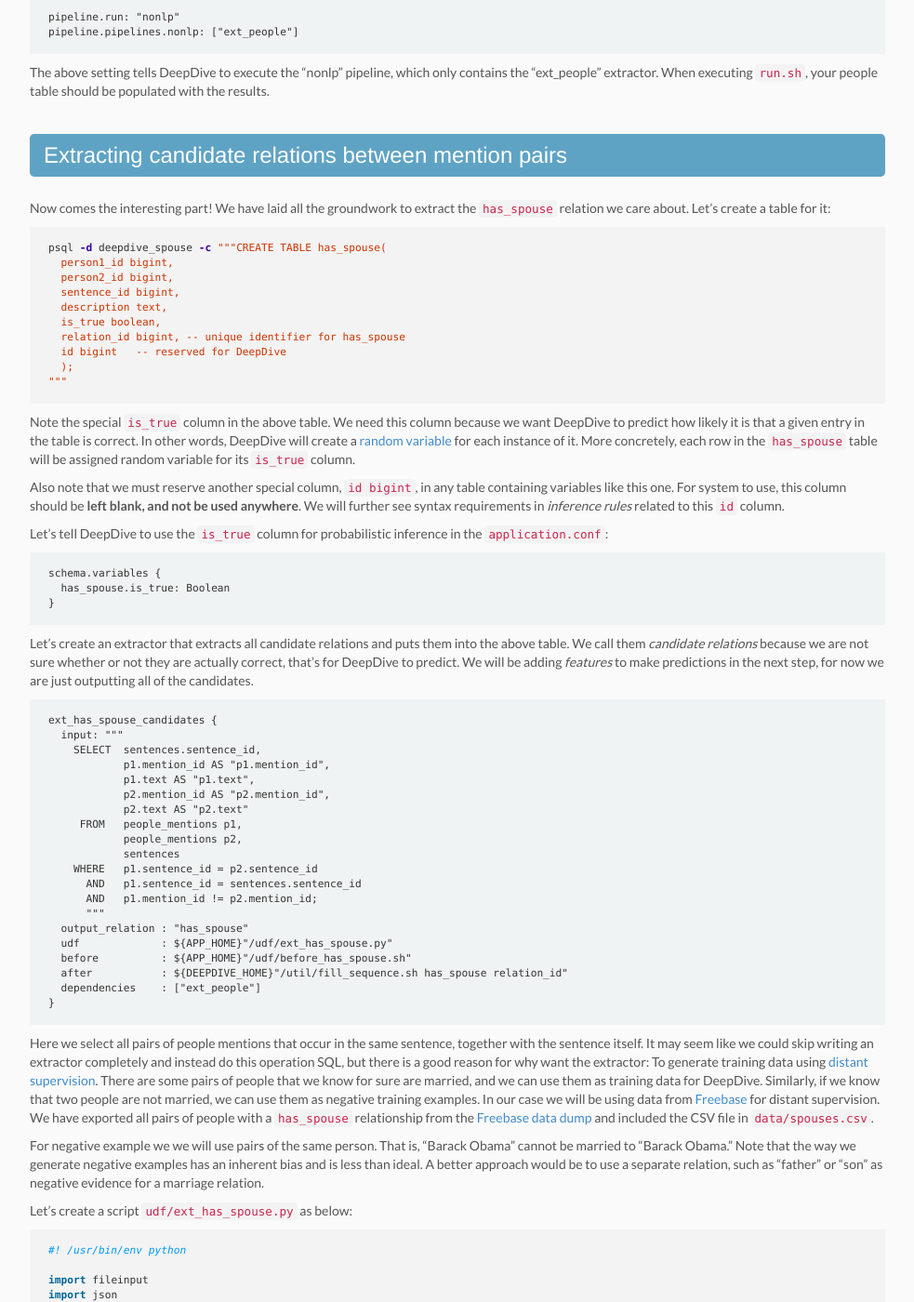
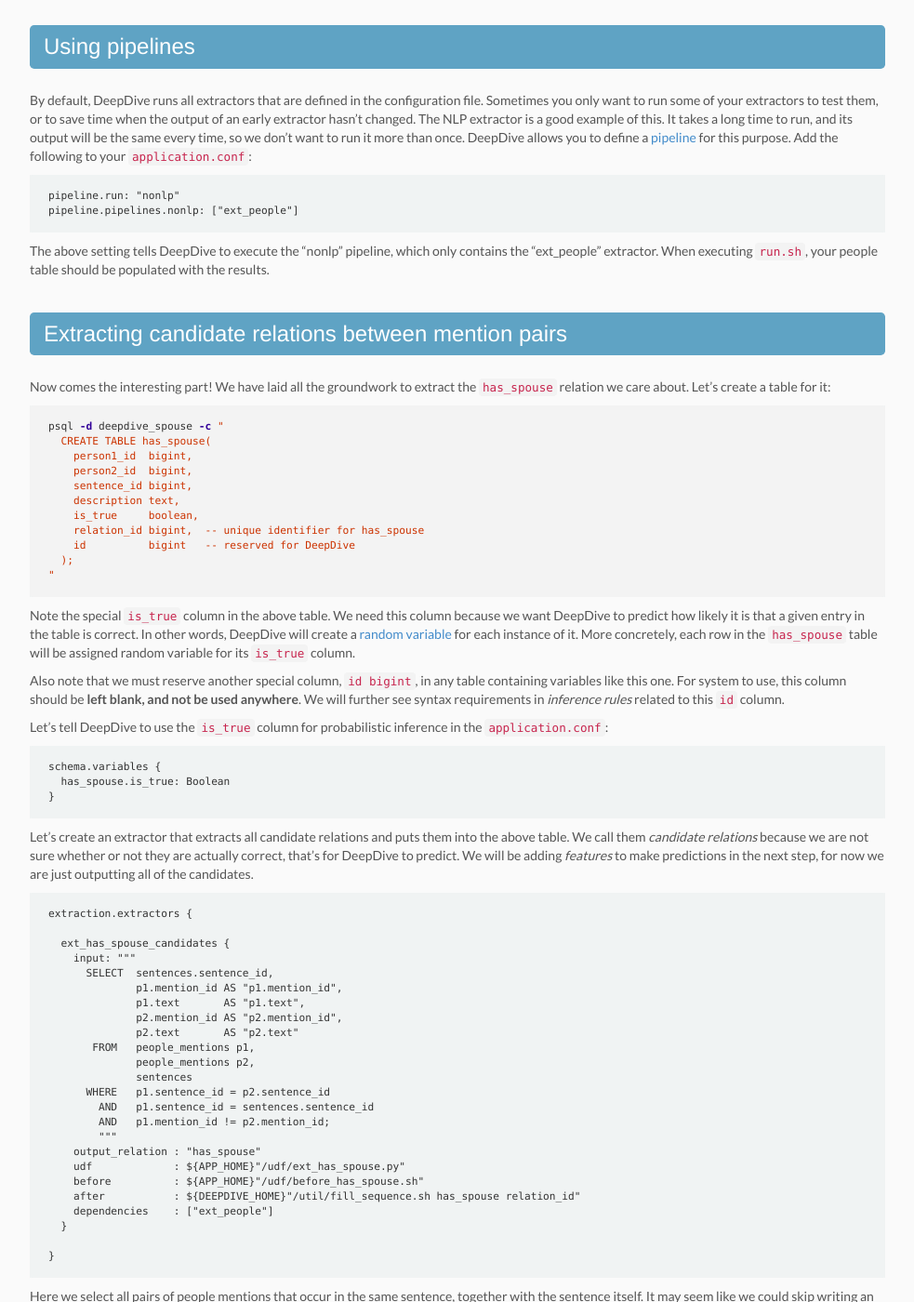
Before and after one commit to senaraiandi/deepdive, a Jekyll site: the page built from doc/walkthrough.md, in a window 1280 px wide and 1400 px high, scrolled down 5449 px. Shown: the whole window at 93% size, without its empty margins (148-1131 px from the left). Built offline with Jekyll 4.4.1, drawn with Linux system fonts in a browser that asks for light colours; nearby versions of some CDN libraries; some of the changed text lies outside the part shown.

Commit message:
Tweaked walkthrough readability
- Fixed some command examples, e.g., no """ string block literals in
  psql command examples. (It's not a valid shell syntax.)
- Polished SQL formatting.
- Wrapped `extraction.extractors { }` around extractors for readability.

```diff
--- a/doc/walkthrough.md
+++ b/doc/walkthrough.md
@@ -101,16 +101,20 @@ Our goal in this tutorial is get an initial application up and running. There ar
 In this example we will be using raw text from a couple of New York Times articles. Note that there is nothing special about our data set, and you are free to use whatever raw text data you want. Let's copy the data into our directory and create and load it into the database.
 
 {% highlight bash %}
-psql -d deepdive_spouse -c "CREATE TABLE articles(
-  article_id bigint,
-  text text
-);"
+psql -d deepdive_spouse -c "
+  CREATE TABLE articles(
+    article_id bigint,
+    text       text
+  );
+"
 {% endhighlight %}
 
 
 {% highlight bash %}
 cp -r ../../examples/spouse_example/data data
-psql -d deepdive_spouse -c "copy articles from STDIN CSV;" < data/articles_dump.csv
+psql -d deepdive_spouse -c "
+  COPY articles FROM STDIN CSV;
+" < data/articles_dump.csv
 {% endhighlight %}
 
 
@@ -177,9 +184,10 @@ psql -c "TRUNCATE sentences CASCADE;" deepdive_spouse
 Great, our first extractor is ready! When you execute `run.sh` DeepDive should run the new extractor and populate the `sentences` table with the result. Note that natural language processing is quite CPU intensive and may take a while to run. On a 2013 MacBook Pro the NLP extractor needed 1 hour to process all of the raw text documents. You can speed up this process by working with a smaller subset of the documents and using `"""SELECT article_id, text FROM articles ORDER BY article_id ASC LIMIT 100"""` as the input query to the extractor. Alternatively, you can also load the finished NLP result into the database directly. We provide a dump of the full `sentences` table in `data/sentences_dump.csv`.
 
 {% highlight bash %}
-psql -d deepdive_spouse -c """
-    COPY sentences(sentence_id, document_id, sentence, words, lemma, pos_tags, dependencies, ner_tags)
-    FROM STDIN CSV;""" < ../../examples/spouse_example/data/sentences_dump.csv
+psql -d deepdive_spouse -c "
+  COPY sentences(sentence_id, document_id, sentence, words, lemma, pos_tags, dependencies, ner_tags)
+  FROM STDIN CSV;
+" < ../../examples/spouse_example/data/sentences_dump.csv
 {% endhighlight %}
 
 
@@ -192,28 +200,33 @@ Our next task is to extract people mentions from the sentences. Ideally you woul
 Let's write a simple extractor that puts all people mentions into their own table. This time we will write our extractor in Python. Again, we first create a new table in the database:
 
 {% highlight bash %}
-psql -d deepdive_spouse -c """CREATE TABLE people_mentions(
-  sentence_id bigint,
-  start_position int,
-  length int,
-  text text,
-  mention_id bigint  -- unique identifier for people_mentions
+psql -d deepdive_spouse -c "
+  CREATE TABLE people_mentions(
+    sentence_id    bigint,
+    start_position int,
+    length         int,
+    text           text,
+    mention_id     bigint  -- unique identifier for people_mentions
   );
-"""
+"
 {% endhighlight %}
 
 As before, we also add a new extractor to our `application.conf` file:
 
-    ext_people {
-      input: """
-          SELECT  sentence_id, words, ner_tags
-          FROM    sentences
-          """
-      output_relation : "people_mentions"
-      udf             : ${APP_HOME}"/udf/ext_people.py"
-      before          : ${APP_HOME}"/udf/before_people.sh"
-      after           : ${DEEPDIVE_HOME}"/util/fill_sequence.sh people_mentions mention_id"
-      dependencies    : ["ext_sentences"]
+    extraction.extractors {
+
+      ext_people {
+        input: """
+            SELECT  sentence_id, words, ner_tags
+            FROM    sentences
+            """
+        output_relation : "people_mentions"
+        udf             : ${APP_HOME}"/udf/ext_people.py"
+        before          : ${APP_HOME}"/udf/before_people.sh"
+        after           : ${DEEPDIVE_HOME}"/util/fill_sequence.sh people_mentions mention_id"
+        dependencies    : ["ext_sentences"]
+      }
+
     }
 
 The configuration is similar to the `ext_sentences`, but note that the `ext_people` has a dependency on the `ext_sentences` extractor. This means, `ext_sentences` must be run before `ext_sentences` can be executed. Let's create the `udf/before_people.sh` script and a `udf/ext_people.py` Python script:
@@ -280,16 +293,17 @@ The above setting tells DeepDive to execute the "nonlp" pipeline, which only con
 Now comes the interesting part! We have laid all the groundwork to extract the `has_spouse` relation we care about. Let's create a table for it:
 
 {% highlight bash %}
-psql -d deepdive_spouse -c """CREATE TABLE has_spouse(
-  person1_id bigint,
-  person2_id bigint,
-  sentence_id bigint,
-  description text,
-  is_true boolean,
-  relation_id bigint, -- unique identifier for has_spouse
-  id bigint   -- reserved for DeepDive
+psql -d deepdive_spouse -c "
+  CREATE TABLE has_spouse(
+    person1_id  bigint,
+    person2_id  bigint,
+    sentence_id bigint,
+    description text,
+    is_true     boolean,
+    relation_id bigint,  -- unique identifier for has_spouse
+    id          bigint   -- reserved for DeepDive
   );
-"""
+"
 {% endhighlight %}
 
 Note the special `is_true` column in the above table. We need this column because we want DeepDive to predict how likely it is that a given entry in the table is correct. In other words, DeepDive will create a [random variable](/doc/general/inference.html) for each instance of it. More concretely, each row in the `has_spouse` table will be assigned random variable for its `is_true` column.
@@ -304,25 +318,29 @@ Let's tell DeepDive to use the `is_true` column for probabilistic inference in t
 
 Let's create an extractor that extracts all candidate relations and puts them into the above table. We call them *candidate relations* because we are not sure whether or not they are actually correct, that's for DeepDive to predict. We will be adding *features* to make predictions in the next step, for now we are just outputting all of the candidates.
 
-    ext_has_spouse_candidates {
-      input: """
-        SELECT  sentences.sentence_id,
-                p1.mention_id AS "p1.mention_id",
-                p1.text AS "p1.text",
-                p2.mention_id AS "p2.mention_id",
-                p2.text AS "p2.text"
-         FROM   people_mentions p1,
-                people_mentions p2,
-                sentences
-        WHERE   p1.sentence_id = p2.sentence_id
-          AND   p1.sentence_id = sentences.sentence_id
-          AND   p1.mention_id != p2.mention_id;
-          """
-      output_relation : "has_spouse"
-      udf             : ${APP_HOME}"/udf/ext_has_spouse.py"
-      before          : ${APP_HOME}"/udf/before_has_spouse.sh"
-      after           : ${DEEPDIVE_HOME}"/util/fill_sequence.sh has_spouse relation_id"
-      dependencies    : ["ext_people"]
+    extraction.extractors {
+
+      ext_has_spouse_candidates {
+        input: """
+          SELECT  sentences.sentence_id,
+                  p1.mention_id AS "p1.mention_id",
+                  p1.text       AS "p1.text",
+                  p2.mention_id AS "p2.mention_id",
+                  p2.text       AS "p2.text"
+           FROM   people_mentions p1,
+                  people_mentions p2,
+                  sentences
+          WHERE   p1.sentence_id = p2.sentence_id
+            AND   p1.sentence_id = sentences.sentence_id
+            AND   p1.mention_id != p2.mention_id;
+            """
+        output_relation : "has_spouse"
+        udf             : ${APP_HOME}"/udf/ext_has_spouse.py"
+        before          : ${APP_HOME}"/udf/before_has_spouse.sh"
+        after           : ${DEEPDIVE_HOME}"/util/fill_sequence.sh has_spouse relation_id"
+        dependencies    : ["ext_people"]
+      }
+
     }
 
 Here we select all pairs of people mentions that occur in the same sentence, together with the sentence itself. It may seem like we could skip writing an extractor completely and instead do this operation SQL, but there is a good reason for why want the extractor: To generate training data using [distant supervision](/doc/general/distant_supervision.html). There are some pairs of people that we know for sure are married, and we can use them as training data for DeepDive. Similarly, if we know that two people are not married, we can use them as negative training examples. In our case we will be using data from [Freebase](http://www.freebase.com/) for distant supervision. We have exported all pairs of people with a `has_spouse` relationship from the [Freebase data dump](https://developers.google.com/freebase/data) and included the CSV file in `data/spouses.csv`.
@@ -403,34 +421,40 @@ We also need to add our new extractor to the pipeline:
 For DeepDive to make predictions, we need to add *features* to our candidate relations. Features are properties that help decide whether or not the given relation is correct. For example, one feature may be the sequence of words between the two mentions. We could have saved the features in the `has_spouse` table that we created above, but it is often cleaner to have a separate table for them:
 
 {% highlight bash %}
-psql -d deepdive_spouse -c """CREATE TABLE has_spouse_features(
-  relation_id bigint,
-  feature text);
-  """
+psql -d deepdive_spouse -c "
+  CREATE TABLE has_spouse_features(
+    relation_id bigint,
+    feature     text
+  );
+"
 {% endhighlight %}
 
 And our extractor:
 
-    ext_has_spouse_features {
-      input: """
-        SELECT  sentences.words,
-                has_spouse.relation_id,
-                p1.start_position AS "p1.start_position",
-                p1.length AS "p1.length",
-                p2.start_position AS "p2.start_position",
-                p2.length AS "p2.length"
-          FROM  has_spouse,
-                people_mentions p1,
-                people_mentions p2,
-                sentences
-         WHERE  has_spouse.person1_id = p1.mention_id
-           AND  has_spouse.person2_id = p2.mention_id
-           AND  has_spouse.sentence_id = sentences.sentence_id;
-           """
-      output_relation : "has_spouse_features"
-      udf             : ${APP_HOME}"/udf/ext_has_spouse_features.py"
-      before          : ${APP_HOME}"/udf/before_has_spouse_features.sh"
-      dependencies    : ["ext_has_spouse_candidates"]
+    extraction.extractors {
+
+      ext_has_spouse_features {
+        input: """
+          SELECT  sentences.words,
+                  has_spouse.relation_id,
+                  p1.start_position AS "p1.start_position",
+                  p1.length         AS "p1.length",
+                  p2.start_position AS "p2.start_position",
+                  p2.length         AS "p2.length"
+            FROM  has_spouse,
+                  people_mentions p1,
+                  people_mentions p2,
+                  sentences
+           WHERE  has_spouse.person1_id = p1.mention_id
+             AND  has_spouse.person2_id = p2.mention_id
+             AND  has_spouse.sentence_id = sentences.sentence_id;
+             """
+        output_relation : "has_spouse_features"
+        udf             : ${APP_HOME}"/udf/ext_has_spouse_features.py"
+        before          : ${APP_HOME}"/udf/before_has_spouse_features.sh"
+        dependencies    : ["ext_has_spouse_candidates"]
+      }
+
     }
 
 Create script `udf/ext_has_spouse_features.py` as follows:
@@ -503,6 +527,7 @@ Don't forget to add the new extractor to your pipeline:
 Now we need to tell DeepDive how to perform [probabilistic inference](/doc/general/inference.html) on the data we have generated.  We want to predict the `is_true` column of the `has_spouse` table based on the features we have extracted. This is the simplest rule you can write, because it does not involve domain knowledge or  relationships among variables. Add the following to your `application.conf`:
 
     inference.factors {
+
       f_has_spouse_features {
         input_query: """
           SELECT has_spouse.id      AS "has_spouse.id",
@@ -515,6 +540,7 @@ Now we need to tell DeepDive how to perform [probabilistic inference](/doc/gener
         function : "IsTrue(has_spouse.is_true)"
         weight   : "?(feature)"
       }
+
     }
 
 This rule generates a model similar to a logistic regression classifier. We use a set of features to make a prediction about the variable we care about. For each row in the *input query* we are adding a [factor](/doc/general/probabilistic_inference.html) that connects to the `has_spouse.is_true` variable with a different weight for each feature name.
@@ -529,12 +555,13 @@ And when selecting them, users must explicitly alias `id` to `[relation_name].id
 The next step is to incorporate domain knowledge into our model. For example, we know that has_spouse is symmetric. That means, if Barack Obama is married to Michelle Obama, then Michelle Obama is married to Barack Obama. We can encode this knowledge in a second inference rule:
 
     inference.factors {
+
       f_has_spouse_symmetry {
         input_query: """
           SELECT r1.is_true AS "has_spouse.r1.is_true",
                  r2.is_true AS "has_spouse.r2.is_true",
-                 r1.id AS "has_spouse.r1.id",
-                 r2.id AS "has_spouse.r2.id"
+                 r1.id      AS "has_spouse.r1.id",
+                 r2.id      AS "has_spouse.r2.id"
           FROM has_spouse r1,
                has_spouse r2
           WHERE r1.person1_id = r2.person2_id
@@ -543,6 +570,7 @@ The next step is to incorporate domain knowledge into our model. For example, we
         function: "Imply(has_spouse.r1.is_true, has_spouse.r2.is_true)"
         weight: "?"
       }
+
     }
 
 
@@ -583,7 +611,12 @@ Let's try running the full pipeline using `./run.sh`. All extractors other than
 Great, let's take a look at some of the predictions that DeepDive has made. DeepDive creates a view for each variable you have defined in the database:
 
 {% highlight bash %}
-psql -d deepdive_spouse -c "select sentence_id, description, expectation from has_spouse_is_true_inference order by expectation desc limit 10;"
+psql -d deepdive_spouse -c "
+  SELECT sentence_id, description, expectation
+  FROM has_spouse_is_true_inference
+  ORDER BY expectation DESC
+  LIMIT 10;
+"
 {% endhighlight %}
 
      sentence_id |               description               | expectation
@@ -615,7 +648,11 @@ The calibration plot contains useful information that help you to improve the qu
 Often, it is also useful to look at the *weights* that were learned for features or rules. You can do this by looking at the `mapped_inference_results_weights` table in the database:
 
 {% highlight bash %}
-psql -d deepdive_spouse -c "select description, weight from dd_inference_result_variables_mapped_weights limit 5;"
+psql -d deepdive_spouse -c "
+  SELECT description, weight
+  FROM dd_inference_result_variables_mapped_weights
+  LIMIT 5;
+"
 {% endhighlight %}
 
                                              description                                         |      weight
```
Also changed, not shown: other parts of doc/walkthrough.md (+16 -13 lines).
